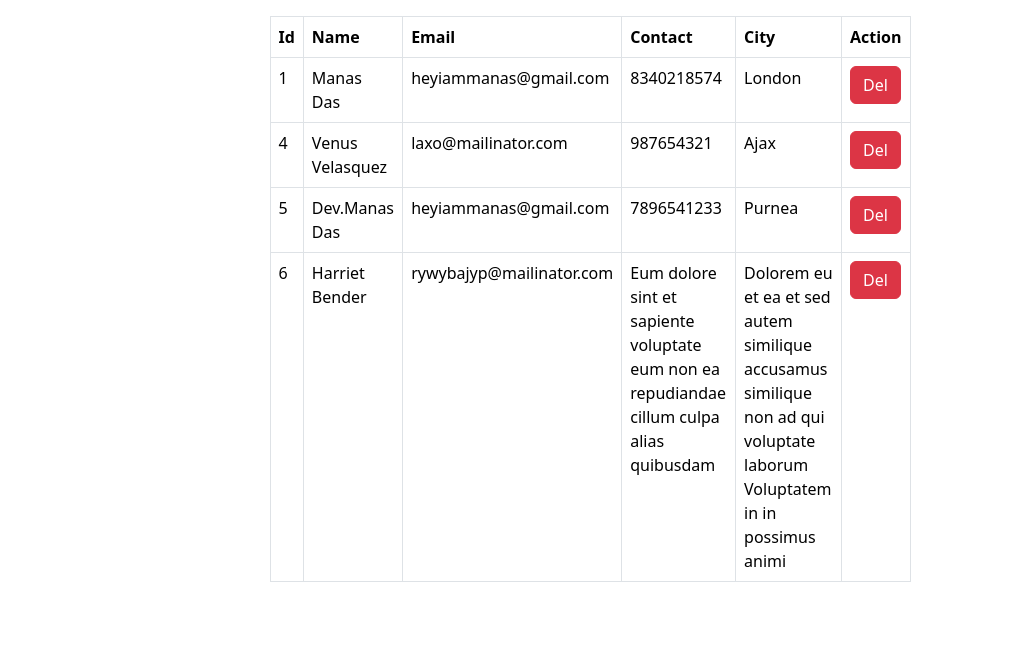
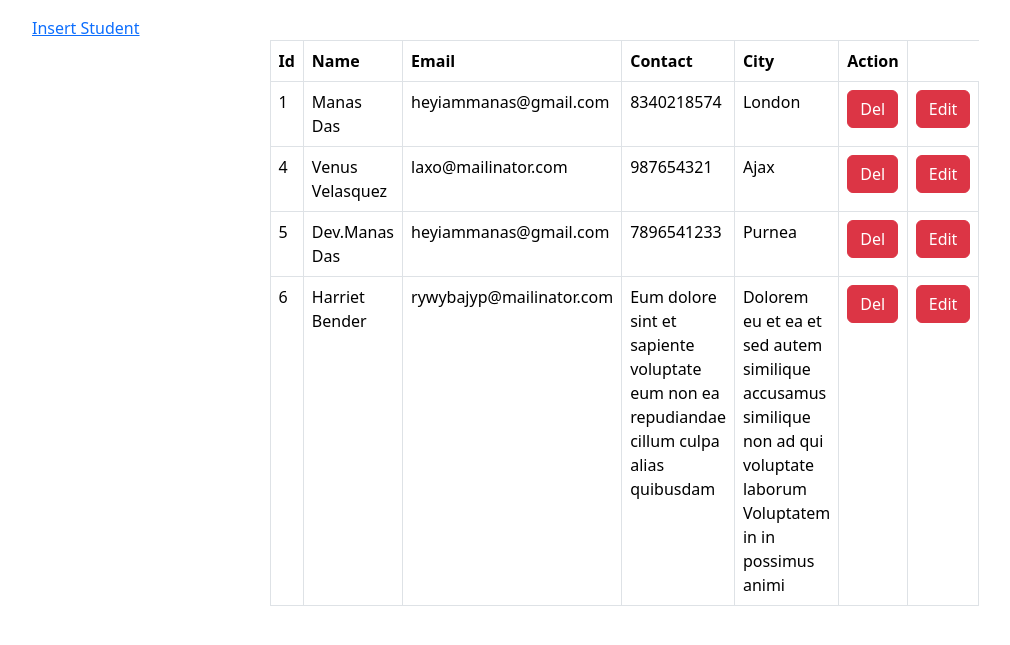
Before and after one commit to ManasDas-9801/crud, a Django app: page / in a window 1280 px wide. Shown: the top 645 px of the page, without its empty margins (50-1060 px from the left). Run offline with Django 4.2, Linux system fonts and the light colour scheme; data comes from the database, SQL or seed files in the repository; both versions use the stored data as it was after the commit.

Commit message:
second commit updated

```diff
--- a/crud/urls.py
+++ b/crud/urls.py
@@ -6,4 +6,6 @@ urlpatterns = [
     path('admin/', admin.site.urls),
     path('', StudentView.as_view(), name="homepage"),
     path('insert/', StudentFormView.as_view(), name="insertPage"),
+    path('<pk>/student-delete/', DeleteStudentView.as_view(), name="deleteStudent"),
+    path('<pk>/student-edit/', StudentEditView.as_view(), name="StudentEditView"),
 ]
--- a/students/views.py
+++ b/students/views.py
@@ -1,9 +1,8 @@
 from django.shortcuts import render
 from .models import *
-from .forms import *
+# from .forms import *
 #for genric
-from django.views.generic import ListView,FormView
-
+from django.views.generic import *
 
 # def homePage(r):
 #     data = {
@@ -16,10 +15,22 @@ class StudentView(ListView):
     model = StudentsRecord
 
 
-class StudentFormView(FormView):
+class StudentFormView(CreateView):
     template_name = "./insert.html"
-    form_class = StudentForm
+    model = StudentsRecord
+    fields = "__all__"
     success_url = "/"
     def form_valid(self, form):
          form.save()
          return super().form_valid(form)
+
+class DeleteStudentView(DeleteView):
+    model = StudentsRecord
+    success_url = "/"
+    template_name = "./delete.html"
+
+class StudentEditView(UpdateView):
+    model = StudentsRecord
+    fields = "__all__"
+    success_url = "/"
+    template_name = "./insert.html"
--- a/template/students/studentsrecord_list.html
+++ b/template/students/studentsrecord_list.html
@@ -4,6 +4,9 @@
 
 <div class="container mt-3">
     <div class="row">
+        <!-- <div class="col-2"> -->
+            <a href="{% url 'insertPage' %}">Insert Student</a>
+        <!-- </div> -->
         <div class="col-7 mx-auto">
             <table class="table table-bordered">
                 <thead>
@@ -24,7 +27,8 @@
                             <td>{{ student.email }}</td>
                             <td>{{ student.contact }}</td>
                             <td>{{ student.city }}</td>
-                            <td><a href="" class="btn btn-danger">Del</a></td>
+                            <td><a href="{% url 'deleteStudent' student.id %}" class="btn btn-danger">Del</a></td>
+                            <td><a href="{% url 'StudentEditView' student.id %}" class="btn btn-danger">Edit</a></td>
                       </tr>
                     {% endfor %}
                 </tbody>
```
Also changed, not shown: template/delete.html (added, +10 -0 lines), db.sqlite3.
